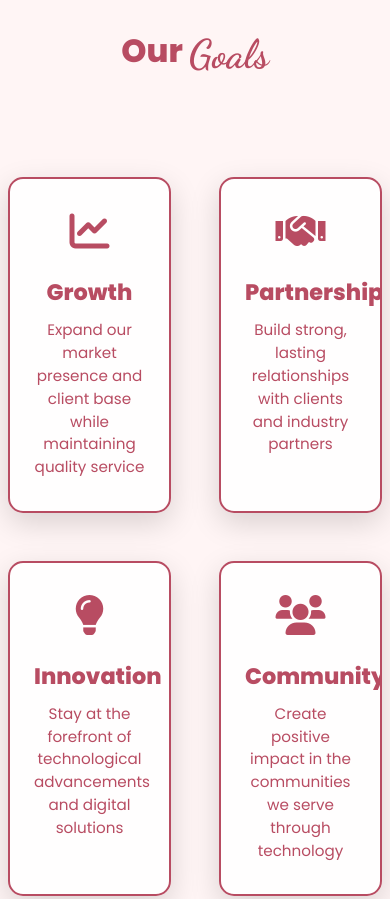
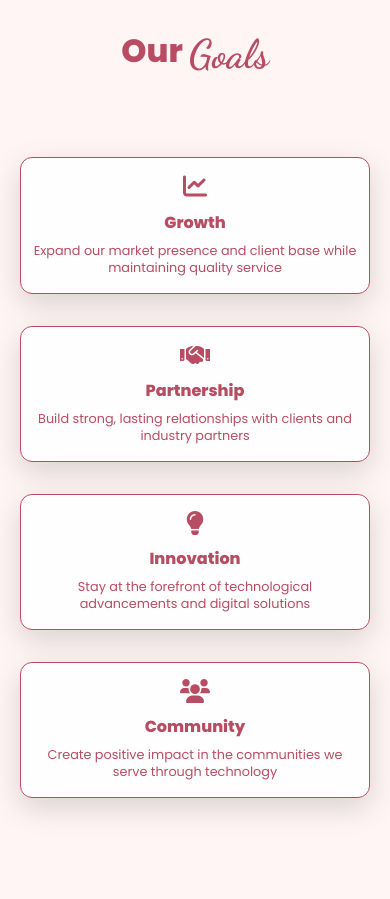
Before and after one commit to CleetusSunshine/ictech2, a plain HTML site: page index.html in a window 390 px wide. Shown: the part 4220-5119 px from the top of the page. Drawn offline with Linux system fonts and the light colour scheme.

Commit message:
Add files via upload

```diff
--- a/styles.css
+++ b/styles.css
@@ -846,73 +846,45 @@ nav {
 .goals-container {
     display: grid;
     grid-template-columns: repeat(2, 1fr);
-    gap: 2rem;
-    padding: 2rem 0;
+    gap: 1.5rem;
+    padding: 1rem 0;
     background-color: var(--background-color);
-    max-width: 900px;
+    max-width: 800px;
     margin: 0 auto;
 }
 
 .goals-container h2 {
     color: var(--secondary-color);
-    font-size: 2.8rem;
+    font-size: 2.2rem;
     text-align: center;
-    margin-bottom: 2.5rem;
+    margin-bottom: 1.5rem;
 }
 
 .goal-card {
     background: rgba(255, 255, 255, 0.9);
-    padding: 2rem 1.5rem;
+    padding: 1.5rem 1rem;
     text-align: center;
-    border-radius: 15px;
+    border-radius: 12px;
     box-shadow: var(--box-shadow);
     transition: var(--transition);
-    border: 2px solid var(--secondary-color);
+    border: 1px solid var(--secondary-color);
     position: relative;
     overflow: hidden;
 }
 
-.goal-card::before {
-    content: '';
-    position: absolute;
-    top: 0;
-    left: 0;
-    width: 100%;
-    height: 100%;
-    background: linear-gradient(45deg, var(--secondary-color), var(--accent-pink));
-    opacity: 0;
-    transition: opacity 0.4s ease;
-    z-index: 0;
-}
-
-.goal-card:hover {
-    transform: var(--hover-transform);
-    box-shadow: 0 15px 40px rgba(219, 112, 147, 0.25);
-    border-color: var(--primary-color);
-}
-
-.goal-card:hover::before {
-    opacity: 0.1;
-}
-
 .goal-card i {
     color: var(--secondary-color);
-    font-size: 2.5rem;
-    margin-bottom: 1rem;
+    font-size: 2rem;
+    margin-bottom: 0.75rem;
     position: relative;
     z-index: 1;
     transition: var(--transition);
 }
 
-.goal-card:hover i {
-    transform: scale(1.2) rotate(360deg);
-    color: var(--text-color);
-}
-
 .goal-card h3 {
     color: var(--secondary-color);
-    font-size: 1.4rem;
-    margin: 0.5rem 0;
+    font-size: 1.2rem;
+    margin: 0.3rem 0;
     position: relative;
     z-index: 1;
     transition: color 0.4s ease;
@@ -920,10 +892,62 @@ nav {
 
 .goal-card p {
     color: var(--text-color);
-    line-height: 1.5;
-    font-size: 0.95rem;
+    line-height: 1.4;
+    font-size: 0.9rem;
     position: relative;
     z-index: 1;
+    margin-top: 0.5rem;
+}
+
+/* Mobile adjustments for goals section */
+@media (max-width: 768px) {
+    .goals-container {
+        gap: 1rem;
+        padding: 0.75rem;
+        max-width: 95%;
+    }
+
+    .goal-card {
+        padding: 1.25rem 0.75rem;
+    }
+
+    .goal-card i {
+        font-size: 1.75rem;
+        margin-bottom: 0.5rem;
+    }
+
+    .goal-card h3 {
+        font-size: 1.1rem;
+        margin: 0.2rem 0;
+    }
+
+    .goal-card p {
+        font-size: 0.85rem;
+        line-height: 1.3;
+    }
+}
+
+@media (max-width: 480px) {
+    .goals-container {
+        grid-template-columns: 1fr;
+        max-width: 100%;
+    }
+
+    .goal-card {
+        padding: 1rem 0.75rem;
+    }
+
+    .goal-card i {
+        font-size: 1.5rem;
+    }
+
+    .goal-card h3 {
+        font-size: 1rem;
+    }
+
+    .goal-card p {
+        font-size: 0.8rem;
+    }
 }
 
 /* Team Section */
```
